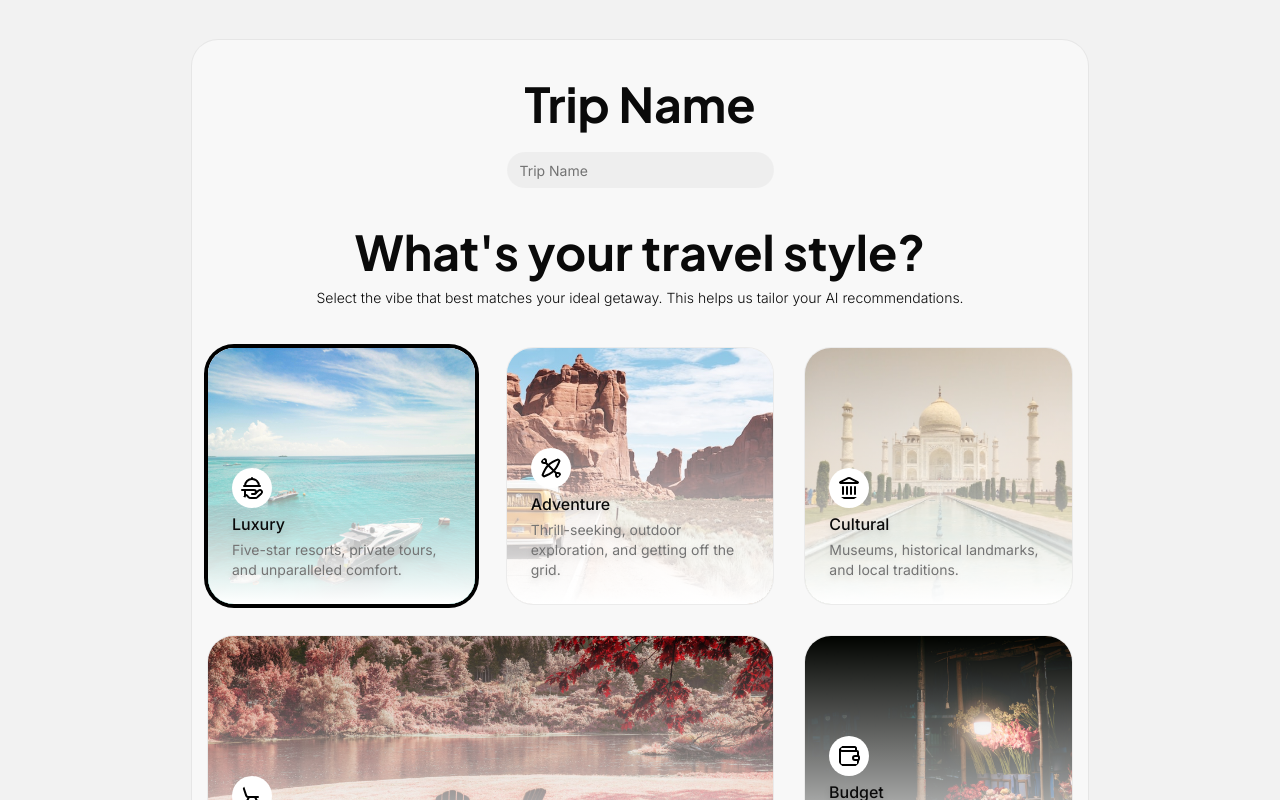
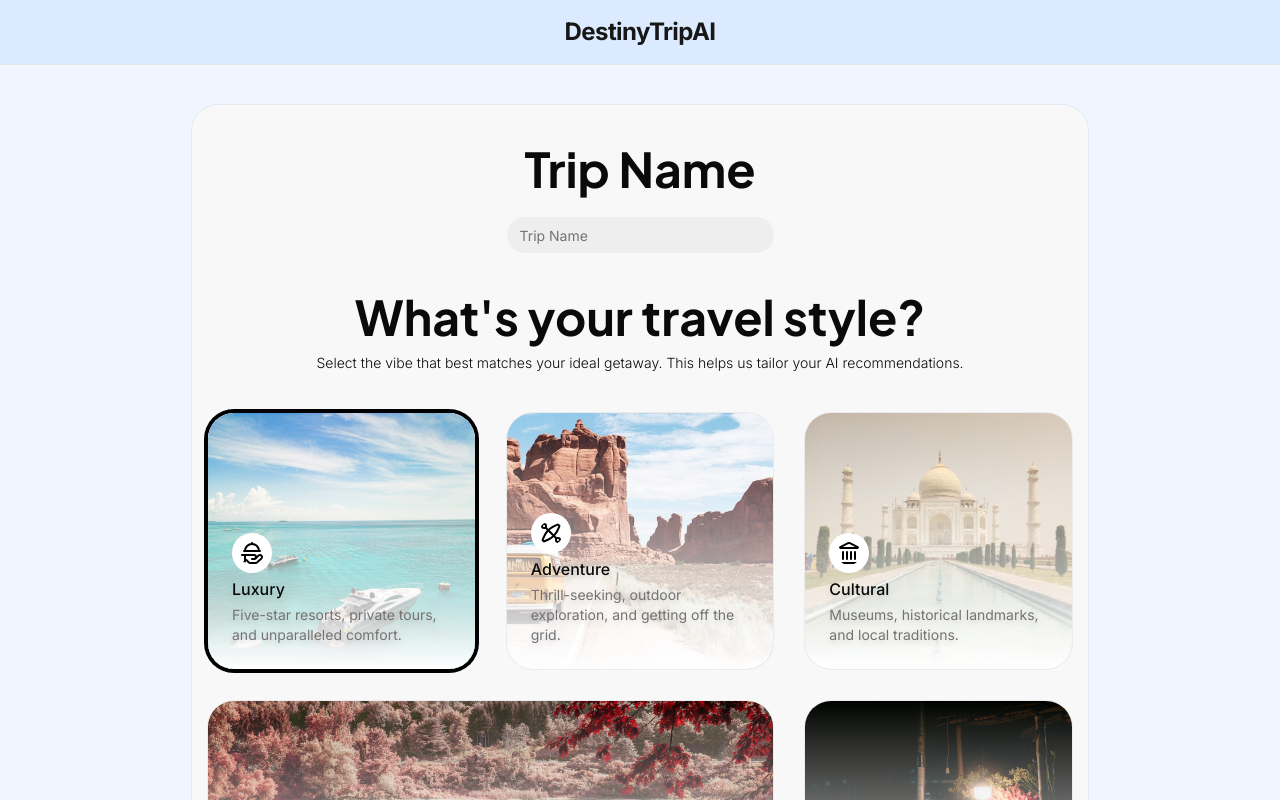
Before and after one commit to mhrafin/DestinyTripAI, a Next.js app in the folder frontend/: page / in a window 1280 px wide. Shown: the top 800 px of the page. Built offline with nearby package versions, Linux system fonts and the light colour scheme.

Commit message:
feat(web): add global layout header and layout styling

```diff
--- a/frontend/app/layout.tsx
+++ b/frontend/app/layout.tsx
@@ -28,7 +28,14 @@ export default function RootLayout({
       lang="en"
       className={` ${plusJakartaSans.variable} ${inter.className} h-full bg-background antialiased`}
     >
-      <body className="">{children}</body>
+      <body className="min-h-full flex flex-col bg-blue-50">
+        <header className="w-full py-4 border-b bg-blue-100">
+          <h1 className="text-center text-2xl font-bold tracking-tight text-primary">
+            DestinyTripAI
+          </h1>
+        </header>
+        <div className="flex-1">{children}</div>
+      </body>
     </html>
   );
 }
```
